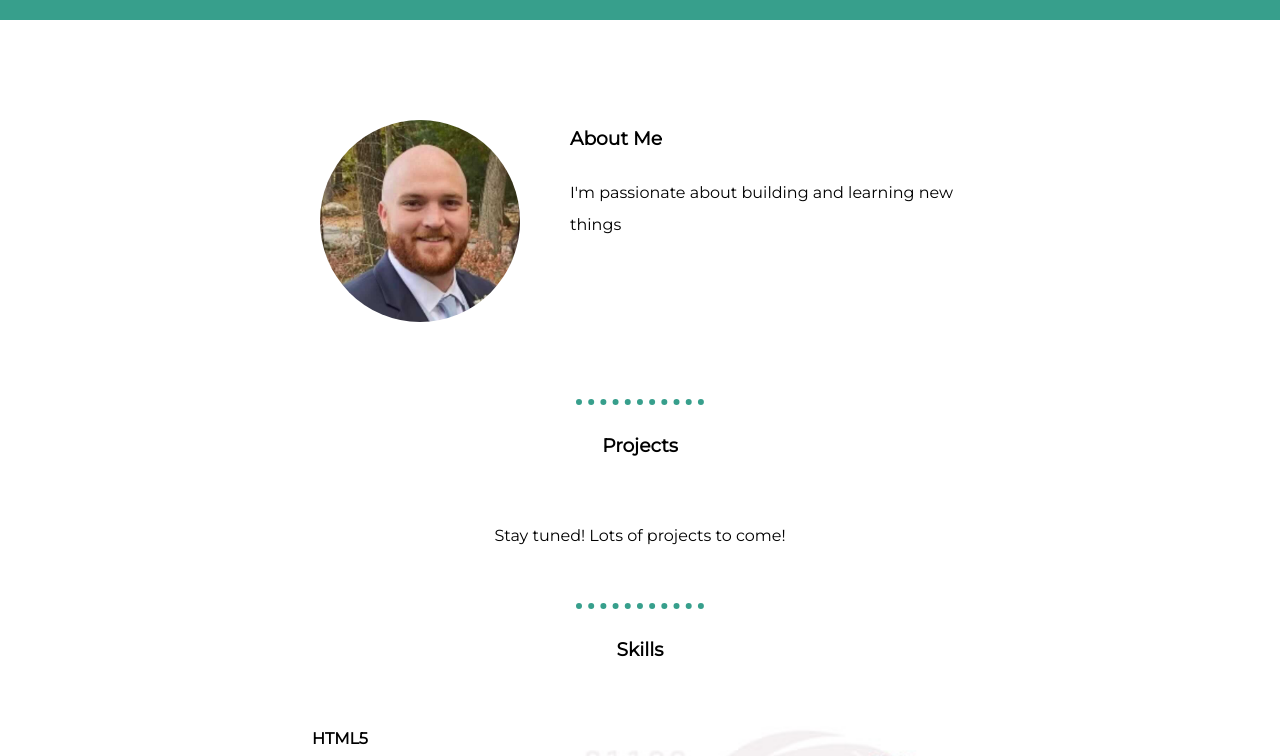
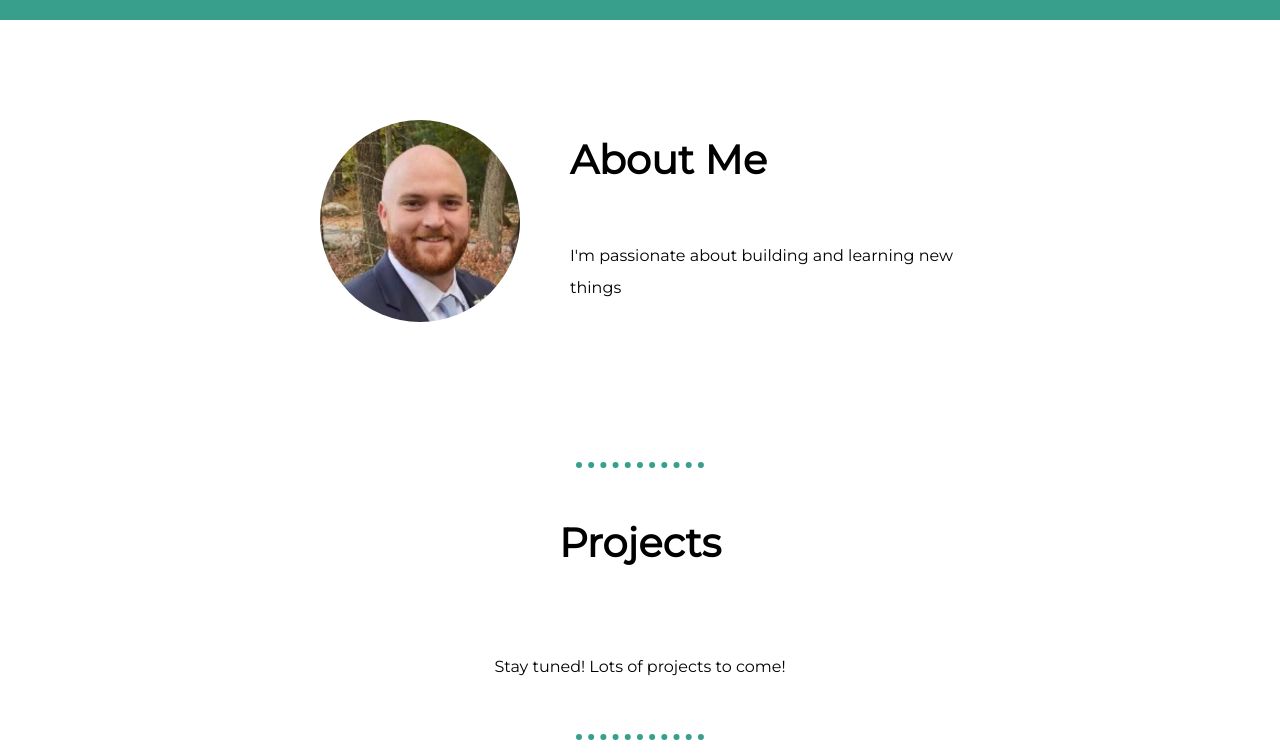
Before and after one commit to jgruber92/cv, a plain HTML site: page index.html in a window 1280 px wide. Shown: the part 780-1536 px from the top of the page. Drawn offline with Linux system fonts and the light colour scheme.

Commit message:
change font sizes

```diff
--- a/css/style.css
+++ b/css/style.css
@@ -14,6 +14,7 @@ h1{
 h3{
       font-family: 'Montserrat', sans-serif;
       font-weight: 800;
+      font-size: 30pt;
 }
 
 p{
@@ -160,6 +161,7 @@ hr{
       text-align: center;
       padding: 50px;
       font-weight: bolder;
+      font-size: 20pt;
 }
 
 .skill-icon{
```
